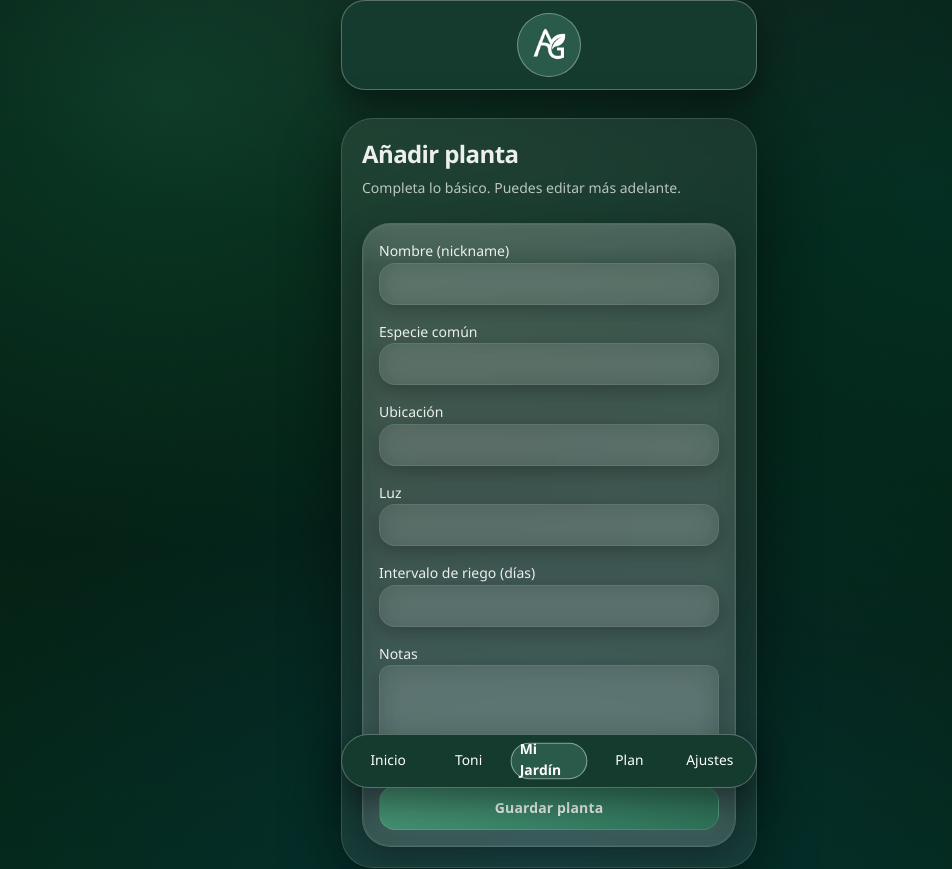
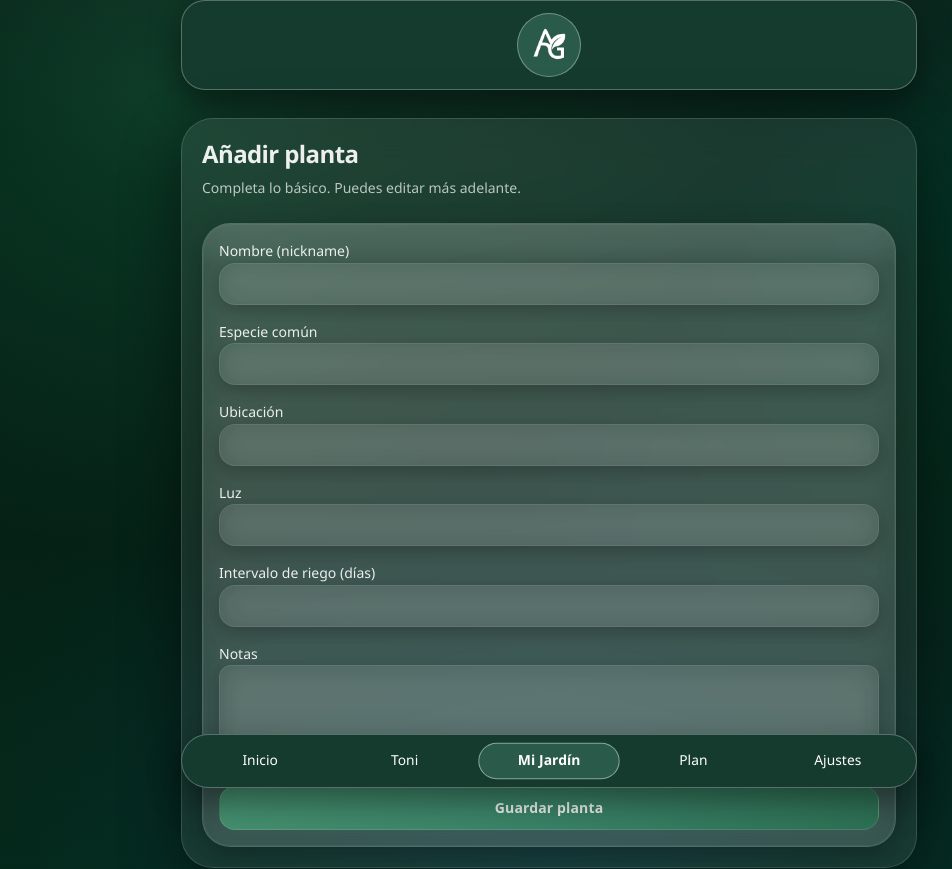
Before and after one commit to AlexanderAtlasLuthor/aliciasgarden, a Next.js app in the folder apps/web/: page /garden/new in a window 1280 px wide. Shown: the top 869 px of the page, without its empty margins (91-1043 px from the left). Built offline with nearby package versions, Linux system fonts and the light colour scheme; no server answers.

Commit message:
feat: enhance responsive design for HomePage, AppShell, and TabBar components

```diff
--- a/apps/web/app/(tabs)/home/page.tsx
+++ b/apps/web/app/(tabs)/home/page.tsx
@@ -204,7 +204,7 @@ export default function HomePage() {
 
         <div className="ag-divider ag-section" />
 
-        <section className="ag-section grid grid-cols-2 gap-3">
+        <section className="ag-section grid grid-cols-2 gap-3 md:grid-cols-4">
           {dashboardTiles.map((tile) => {
             const isLongValueTile = tile.label === "Última añadida"
 
@@ -238,7 +238,9 @@ export default function HomePage() {
 
         <div className="ag-divider ag-section" />
 
-        <section className="ag-section">
+        <div className="ag-section grid gap-4 md:grid-cols-2 md:items-start">
+          <div className="space-y-4">
+            <section>
               <MiniTimeline
                 title="Semana de cuidados"
                 subtitle="Vista rápida"
@@ -248,9 +250,7 @@ export default function HomePage() {
               />
             </section>
 
-        <div className="ag-divider ag-section" />
-
-        <section className="ag-section">
+            <section>
               <GlassSurface className="space-y-4 p-4" variant="medium">
                 <div className="flex items-center justify-between gap-3">
                   <h2 className="text-primary text-lg font-medium">Acciones rápidas</h2>
@@ -272,9 +272,7 @@ export default function HomePage() {
               </GlassSurface>
             </section>
 
-        <div className="ag-divider ag-section" />
-
-        <section className="ag-section space-y-4">
+            <section className="space-y-4">
               <div className="flex items-center justify-between gap-3">
                 <h2 className="text-primary text-lg font-medium">Mi Jardín</h2>
                 {hasMoreThanPreview ? (
@@ -361,10 +359,10 @@ export default function HomePage() {
             </div>
           ) : null}
             </section>
+          </div>
 
-        <div className="ag-divider ag-section" />
-
-        <section className="ag-section">
+          <div className="space-y-4">
+            <section>
               <GlassSurface className="space-y-4 p-4" variant="strong">
                 <div className="flex items-center justify-between">
                   <div>
@@ -393,7 +391,7 @@ export default function HomePage() {
               </GlassSurface>
             </section>
 
-        <section className="ag-section space-y-4">
+            <section className="space-y-4">
               <h2 className="text-primary text-lg font-medium">Actividad reciente</h2>
 
               {isLoading ? (
@@ -420,13 +418,13 @@ export default function HomePage() {
               )}
             </section>
 
-        <section className="ag-section">
+            <section>
               <GlassSurface className="rounded-full border-white/15 px-4 py-2.5" variant="strong">
                 <p className="text-sm text-white/80">💡 Insight: Las plantas con luz indirecta crecen más estable.</p>
               </GlassSurface>
             </section>
 
-        <section className="ag-section">
+            <section>
               <GlassSurface className="rounded-2xl border-white/15 p-4" variant="strong">
                 <div className="flex items-start gap-3">
                   <span className="text-lg leading-none">💡</span>
@@ -441,5 +439,7 @@ export default function HomePage() {
             </section>
           </div>
         </div>
+      </div>
+    </div>
   )
 }
--- a/apps/web/app/(tabs)/toni/page.tsx
+++ b/apps/web/app/(tabs)/toni/page.tsx
@@ -169,11 +169,11 @@ export default function ToniPage() {
                 className={`flex ${message.role === "user" ? "justify-end" : "justify-start"}`}
               >
                 {message.role === "assistant" ? (
-                  <div className="max-w-[80%] rounded-[30px] border border-white/20 bg-[#355f54] px-[14px] py-[12px]">
+                  <div className="max-w-[85%] rounded-[30px] border border-white/20 bg-[#355f54] px-[14px] py-[12px] md:max-w-[65%]">
                     <p className="text-primary text-sm">{message.content}</p>
                   </div>
                 ) : (
-                  <div className="text-primary max-w-[80%] rounded-full border border-white/[0.12] bg-white/10 px-[14px] py-[10px] text-sm">
+                  <div className="text-primary max-w-[85%] rounded-full border border-white/[0.12] bg-white/10 px-[14px] py-[10px] text-sm md:max-w-[65%]">
                     {message.content}
                   </div>
                 )}
--- a/apps/web/app/globals.css
+++ b/apps/web/app/globals.css
@@ -254,6 +254,24 @@ body::before {
 	padding: 0 1rem;
 }
 
+@media (min-width: 640px) {
+	.ag-container {
+		max-width: 36rem;
+	}
+}
+
+@media (min-width: 768px) {
+	.ag-container {
+		max-width: 42rem;
+	}
+}
+
+@media (min-width: 1024px) {
+	.ag-container {
+		max-width: 48rem;
+	}
+}
+
 .ag-screen {
 	padding-top: 1rem;
 	padding-bottom: calc(5.5rem + env(safe-area-inset-bottom));
--- a/apps/web/components/AppShell.tsx
+++ b/apps/web/components/AppShell.tsx
@@ -17,7 +17,7 @@ export default function AppShell({ title, children }: AppShellProps) {
 
       <Header title={title} />
 
-      <main className="mx-auto mt-3 flex w-full max-w-md flex-col space-y-6">
+      <main className="mx-auto mt-3 flex w-full max-w-md flex-col space-y-6 sm:max-w-xl md:max-w-2xl lg:max-w-3xl">
         {children}
       </main>
 
--- a/apps/web/components/TabBar.tsx
+++ b/apps/web/components/TabBar.tsx
@@ -18,7 +18,7 @@ export default function TabBar() {
 
   return (
     <div className="pointer-events-none fixed bottom-3 left-0 right-0 z-30 pb-[env(safe-area-inset-bottom)]">
-      <div className="mx-auto max-w-md px-4">
+      <div className="mx-auto w-full max-w-md px-4 sm:max-w-xl md:max-w-2xl lg:max-w-3xl">
         <div className="pointer-events-auto rounded-full border border-white/28 bg-[#153b2f] px-2 py-2 shadow-[0_14px_34px_rgba(0,0,0,0.45)]">
           <div className="grid grid-cols-5 gap-1">
             {TABS.map((tab) => {
```
Lines whose indentation alone changed are shown as unchanged.
